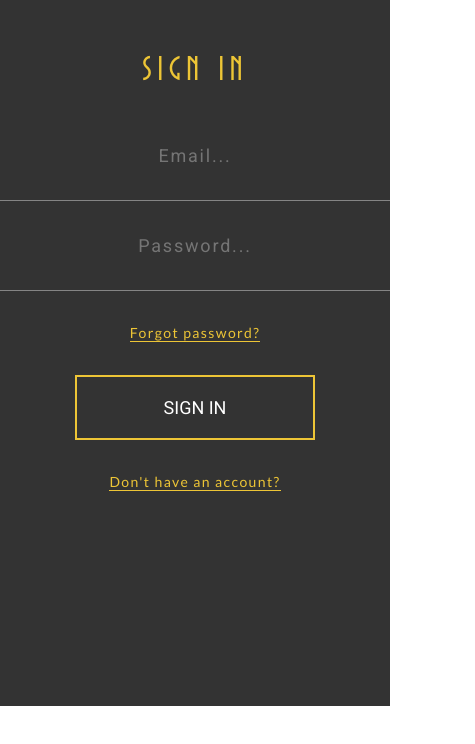
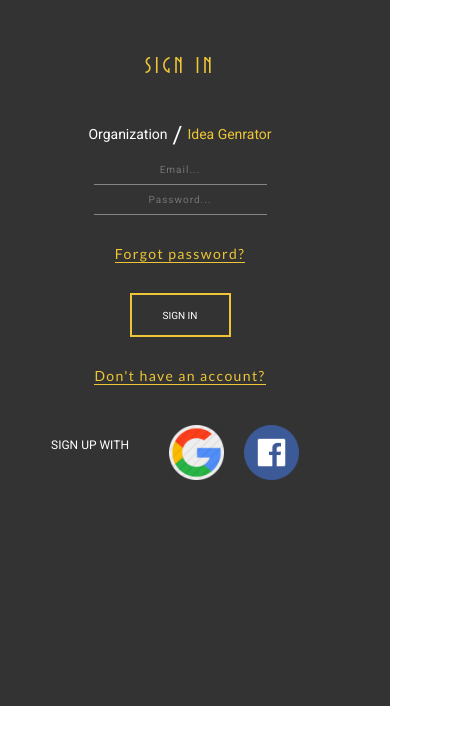
Before and after one commit to grigor-aramyan/generAItor, a React app: page /signin in a window 390 px wide. Shown: the top 744 px of the page, 475 px wide, since content can reach past the window. Built offline with nearby package versions, Linux system fonts and the light colour scheme; no server answers.

Commit message:
responsive Sign In page

```diff
--- a/public/css/styles.css
+++ b/public/css/styles.css
@@ -1805,6 +1805,9 @@
   color: #edc536;
   text-decoration: none;
 }
+.signIn-wrapper {
+  width: 100%;
+}
 .signIn-wrapper button:hover {
   background: #edc536;
   transition: background 0.4s;
@@ -1954,13 +1957,9 @@
   justify-content: center;
 }
 
-.social-buttons-wrapper {
-  display: flex;
-}
-
 .social-logos {
-  width: 85px;
-  height: 85px;
+  width: 55px;
+  height: 55px;
   margin: 10px;
 }
 
@@ -2678,7 +2677,7 @@
   right: 0;
   bottom: 0;
 }
-@media screen and (max-width:767px) {
+@media screen and (max-width: 767px) {
   .header-logo-wrapper {
     width: 150px;
     cursor: pointer;
@@ -2714,14 +2713,14 @@
     display: none;
   }
   .header-logos {
-    width: 50%!important;
+    width: 50% !important;
   }
   .header-burger {
     cursor: pointer;
     padding-top: 0;
   }
   .header-menu {
-    width: 40%!important;
+    width: 40% !important;
   }
   .header-menu-btn span,
   .header-menu-btn span::before,
@@ -2803,8 +2802,8 @@
   .get_in_touch-text {
     padding-top: 42px;
     padding-bottom: 30px;
-    padding-left: 0!important;
-    padding-right: 0!important;
+    padding-left: 0 !important;
+    padding-right: 0 !important;
     position: absolute;
     left: -12%;
   }
@@ -2828,7 +2827,7 @@
   }
   /* Footer component */
   .footer-links-wrapper {
-    width: 44%!important;
+    width: 44% !important;
     /* height: 28px; */
     /* display: grid;
     grid-template-columns: 1fr 1fr;
@@ -2840,7 +2839,7 @@
     margin-bottom: 30px;
     margin-left: 20px;
     text-align: left;
-    padding-right: 0!important;
+    padding-right: 0 !important;
   }
   .footer-links-wrapper ul {
     display: grid;
@@ -2862,7 +2861,7 @@
     text-decoration: none;
   }
   .flex-container {
-    width: 46%!important;
+    width: 46% !important;
     display: flex;
     flex-direction: column;
     justify-content: center;
@@ -2925,4 +2924,63 @@
     color: #edc536;
     margin-bottom: 20px;
   }
-}
+
+  /* responsive Sign IN Page */
+
+  .idea-generator-wrapper {
+    max-width: 184px;
+  }
+  .signIn_form {
+    display: flex;
+    flex-direction: column;
+  }
+  .signIn_input {
+    max-width: 173px;
+    font-size: 10px;
+    line-height: 12px;
+    height: 30px;
+  }
+  .idea-links {
+    font-size: 14px;
+    white-space: nowrap;
+  }
+  .profileButton {
+    width: 101px;
+    height: 32px;
+    font-size: 10px;
+    line-height: 2px;
+    text-align: center;
+    text-transform: uppercase;
+  }
+  .signIn_title {
+    font-size: 24px;
+    line-height: 14px;
+    padding: 60px 0 10px 0;
+  }
+  .account_recover {
+    font-size: 14px;
+    line-height: 17px;
+    text-align: center;
+    letter-spacing: 0.1em;
+  }
+  .idea-generator-wrapper {
+    margin-top: 30px;
+  }
+  .social-text {
+    font-size: 12px;
+    line-height: 14px;
+    text-align: center;
+  }
+  .social-logos {
+    width: 55px;
+    height: 55px;
+  }
+  /* responsive Sign IN Page END*/
+  /* responsive Sign UP*/
+  .signup-title {
+    font-size: 24px;
+    line-height: 14px;
+    text-transform: uppercase;
+    color: #ffffff;
+  }
+}
--- a/src/components/signInPage/SignInPage.js
+++ b/src/components/signInPage/SignInPage.js
@@ -1,12 +1,13 @@
-import React, { Component } from 'react';
-import { Redirect } from 'react-router';
-import { connect } from 'react-redux';
-import PropTypes from 'prop-types';
+import React, { Component } from "react";
+import { Redirect } from "react-router";
+import { connect } from "react-redux";
+import PropTypes from "prop-types";
 import {
   loginUser,
   getMyProfileData,
   loadLocalToken,
-} from '../../actions/userActions';
+} from "../../actions/userActions";
+import Header from "../Header";
 
 class SignInPage extends Component {
   componentDidMount() {
@@ -27,9 +28,10 @@ class SignInPage extends Component {
   constructor() {
     super();
     this.state = {
-      emailValue: '',
-      pswValue: '',
-      errorMsg: '',
+      emailValue: "",
+      pswValue: "",
+      errorMsg: "",
+      aboutLink: "IdeaGenerator",
     };
   }
 
@@ -42,25 +44,25 @@ class SignInPage extends Component {
 
     if (!emailValue) {
       this.setState({
-        errorMsg: 'Email required!',
+        errorMsg: "Email required!",
       });
     } else if (!pswValue) {
       this.setState({
-        errorMsg: 'Password required!',
+        errorMsg: "Password required!",
       });
     } else if (pswValue.length < 8) {
       this.setState({
-        errorMsg: 'Password should contain at least 8 symbols',
+        errorMsg: "Password should contain at least 8 symbols",
       });
     } else if (
       !/^\w+([\.-]?\w+)*@\w+([\.-]?\w+)*(\.\w{2,3})+$/.test(emailValue)
     ) {
       this.setState({
-        errorMsg: 'Email format looks invalid',
+        errorMsg: "Email format looks invalid",
       });
     } else {
       this.setState({
-        errorMsg: '',
+        errorMsg: "",
       });
 
       this.props.loginUser(emailValue, pswValue);
@@ -75,17 +77,17 @@ class SignInPage extends Component {
     const { currentUser } = this.props;
 
     if (currentUser) {
-      if (currentUser.profile_type == 'Organization') {
-        return <Redirect to="/profiles/me/o" />;
-      } else if (currentUser.profile_type == 'IdeaGeneraitor') {
-        return <Redirect to="/profiles/me/i" />;
+      if (currentUser.profile_type == "Organization") {
+        return <Redirect to='/profiles/me/o' />;
+      } else if (currentUser.profile_type == "IdeaGeneraitor") {
+        return <Redirect to='/profiles/me/i' />;
       }
     }
 
-    const { emailValue, pswValue, errorMsg } = this.state;
+    const { emailValue, pswValue, aboutLink, errorMsg } = this.state;
 
     return (
-      <div className="container-fluid profileClick">
+      <div className='container-fluid profileClick'>
         {/* <div className="row">
                     <div className="col-md-2 profileClick_logo">
                         <a href="#">
@@ -93,38 +95,86 @@ class SignInPage extends Component {
                         </a>
                     </div>
                 </div> */}
-        <div className="row justify-content-center signIn-wrapper">
-          <div className="col-md-6 d-flex flex-column justify-content-center align-items-center">
-            <div className="signIn_title">Sign in</div>
-            <form onSubmit={(e) => e.preventDefault()} className="signIn_form">
+        <div className='row justify-content-center signIn-wrapper'>
+          <div className='col-md-6 d-flex flex-column justify-content-center align-items-center'>
+            <div className='signIn_title'>Sign in</div>
+            <div className='idea-generator-wrapper'>
+              <a
+                href=''
+                className={
+                  aboutLink === "Organization"
+                    ? "idea-links yellow-link"
+                    : "idea-links "
+                }
+                onClick={(e) => {
+                  e.preventDefault();
+                  this.setState({ aboutLink: "Organization" });
+                }}
+              >
+                Organization
+              </a>
+              <span className='or-span'>/</span>
+              <a
+                href=''
+                className={
+                  aboutLink === "IdeaGenerator"
+                    ? "idea-links yellow-link"
+                    : "idea-links "
+                }
+                onClick={(e) => {
+                  e.preventDefault();
+                  this.setState({ aboutLink: "IdeaGenerator" });
+                }}
+              >
+                Idea Genrator
+              </a>
+            </div>
+            <form onSubmit={(e) => e.preventDefault()} className='signIn_form'>
               <input
-                type="email"
-                className="signIn_input"
-                placeholder="Email..."
+                type='email'
+                className='signIn_input'
+                placeholder='Email...'
                 value={emailValue}
-                name="emailValue"
+                name='emailValue'
                 onChange={this.handleChange}
               />
               <input
-                type="password"
-                className="signIn_input"
-                placeholder="Password..."
+                type='password'
+                className='signIn_input'
+                placeholder='Password...'
                 value={pswValue}
-                name="pswValue"
+                name='pswValue'
                 onChange={this.handleChange}
               />
             </form>
-            <div className="account_recover">
-              <a href="#">Forgot password?</a>
+            <div className='account_recover'>
+              <a href='#'>Forgot password?</a>
             </div>
-            <button onClick={this.onButtonClick} className="profileButton">
+            <button onClick={this.onButtonClick} className='profileButton'>
               SIGN IN
             </button>
             {errorMsg ? (
-              <span className="local_err_msg">{errorMsg}</span>
+              <span className='local_err_msg'>{errorMsg}</span>
             ) : null}
-            <div className="account_recover">
-              <a href="#">Don't have an account?</a>
+            <div className='account_recover'>
+              <a href='#'>Don't have an account?</a>
+            </div>
+            <div className='social-buttons-wrapper'>
+              <p className='social-text'>Sign up with</p>
+              <a href=''>
+                <img
+                  src='images/google-logo.png'
+                  alt=''
+                  className='social-logos'
+                />
+              </a>
+              <a href=''>
+                <img
+                  src='images/facebook-logo.png'
+                  alt=''
+                  className='social-logos'
+                />
+              </a>
             </div>
           </div>
         </div>
--- a/src/index.js
+++ b/src/index.js
@@ -32,15 +32,15 @@ import Footer from "./components/Footer";
 ReactDOM.render(
   <Provider store={store}>
     <Router>
-      <Route path="/">
+      <Route path='/'>
         <Switch>
-          <Route exact path="/" component={AboutUsPage} />
-          <Route path="/signin" component={SignInPage} />
+          <Route exact path='/' component={SignUp} />
+          <Route path='/signin' component={SignInPage} />
 
-          <Route path="/profiles/me/i" component={UserProfile} />
-          <Route path="/profiles/me/o" component={OrgProfile} />
+          <Route path='/profiles/me/i' component={UserProfile} />
+          <Route path='/profiles/me/o' component={OrgProfile} />
           <Route
-            path="/*"
+            path='/*'
             render={() => {
               return <div>Component not implemented yet!)</div>;
             }}
```
Also changed, not shown: src/components/Header.js (+23 -17 lines), src/components/signup/SignUp.js (+84 -84 lines). Lines whose indentation alone changed are shown as unchanged.
